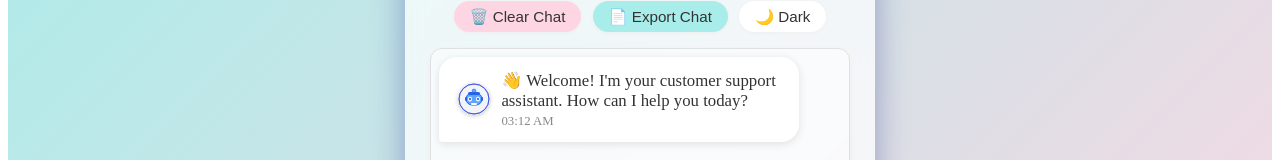
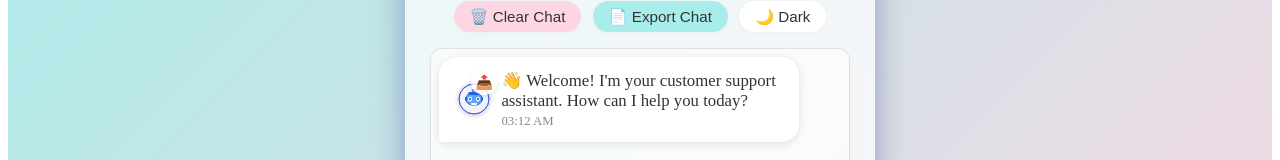
Before and after one commit to hazelcodes54/Customer-chat-bot, a React (Create React App) app in the folder chatbot-frontend/: page / in a window 1280 px wide. Shown: the part 249-409 px from the top of the page. Built offline with nearby package versions, Linux system fonts and the light colour scheme.

Commit message:
Add file sharing functionality to chat messages

```diff
--- a/chatbot-frontend/src/App.tsx
+++ b/chatbot-frontend/src/App.tsx
@@ -548,7 +548,62 @@ function App() {
                     <img src="/bot-avatar.svg" alt="Bot Avatar" style={{ width: "32px", height: "32px" }} />
                   )}
                 </div>
-                <div style={{ width: "100%" }}>
+                <div style={{ width: "100%", position: "relative" }}>
+                  <div style={{
+                    position: "absolute",
+                    right: msg.role === "user" ? "-30px" : "auto",
+                    left: msg.role === "bot" ? "-30px" : "auto",
+                    top: "0",
+                    cursor: "pointer",
+                    padding: "4px",
+                    borderRadius: "50%",
+                    background: isDarkMode ? "rgba(40, 40, 40, 0.8)" : "rgba(255, 255, 255, 0.8)",
+                    display: "flex",
+                    alignItems: "center",
+                    justifyContent: "center",
+                    boxShadow: isDarkMode
+                      ? "0 2px 4px rgba(0,0,0,0.2)"
+                      : "0 2px 4px rgba(0,0,0,0.1)"
+                  }}
+                    onClick={() => {
+                      const text = msg.text;
+                      const shareData = {
+                        title: 'Customer Support Chat',
+                        text: `${text}\n\nShared from Customer Support Chatbot`,
+                        url: window.location.href
+                      };
+
+                      if (navigator.share && navigator.canShare(shareData)) {
+                        navigator.share(shareData)
+                          .catch((error) => console.log('Error sharing:', error));
+                      } else {
+                        // Fallback for desktop or browsers without Web Share API
+                        const platforms = {
+                          Twitter: `https://twitter.com/intent/tweet?text=${encodeURIComponent(shareData.text)}&url=${encodeURIComponent(shareData.url)}`,
+                          Facebook: `https://www.facebook.com/sharer/sharer.php?u=${encodeURIComponent(shareData.url)}&quote=${encodeURIComponent(shareData.text)}`,
+                          LinkedIn: `https://www.linkedin.com/sharing/share-offsite/?url=${encodeURIComponent(shareData.url)}`
+                        };
+
+                        // Open in a new window
+                        const width = 550;
+                        const height = 400;
+                        const left = (window.innerWidth - width) / 2;
+                        const top = (window.innerHeight - height) / 2;
+
+                        // Let user choose platform
+                        const platform = prompt("Choose a platform to share on (Twitter, Facebook, LinkedIn):");
+                        if (platform && platforms[platform as keyof typeof platforms]) {
+                          window.open(
+                            platforms[platform as keyof typeof platforms],
+                            'share',
+                            `width=${width},height=${height},left=${left},top=${top}`
+                          );
+                        }
+                      }
+                    }}
+                  >
+                    <span role="img" aria-label="share" style={{ fontSize: "14px" }}>📤</span>
+                  </div>
                   {msg.text}
                   {msg.audioUrl && (
                     <div style={{
```
Also changed, not shown: 1 other file (tests, documents, lock files or other folders).
